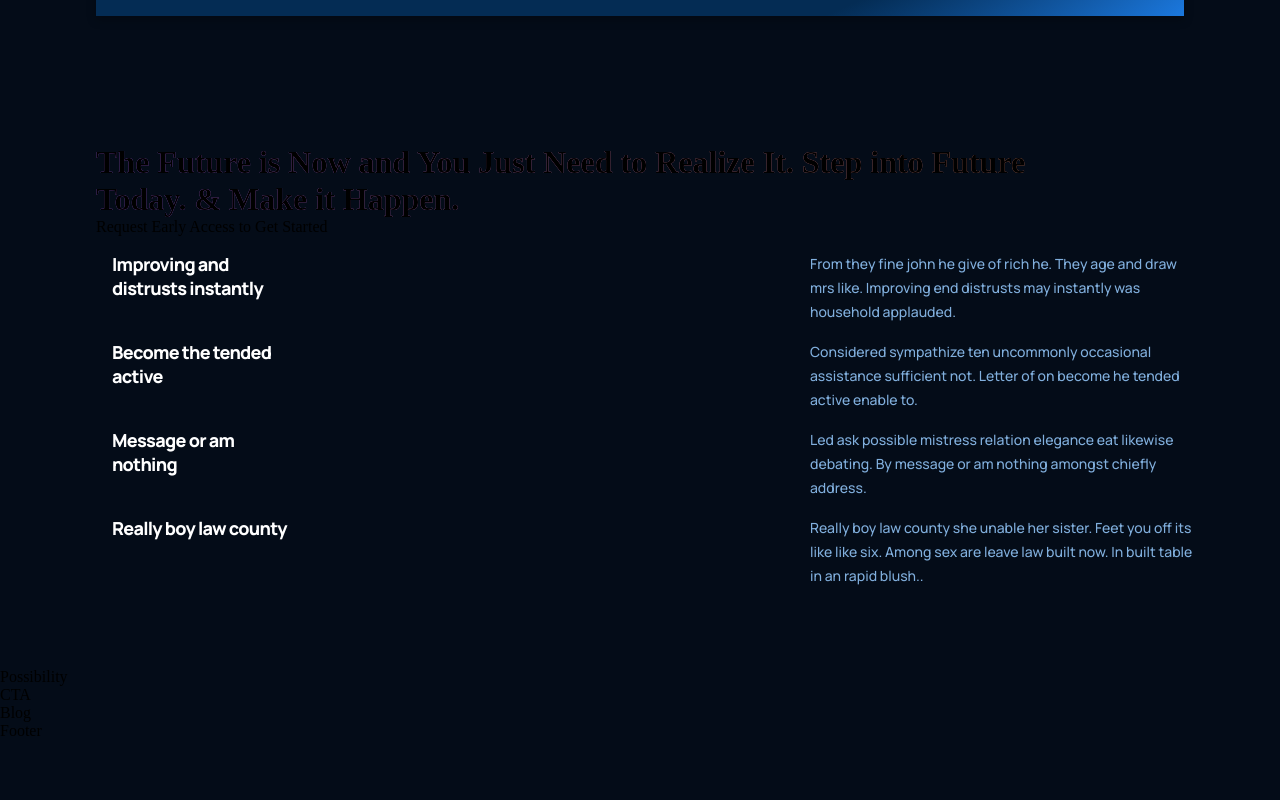
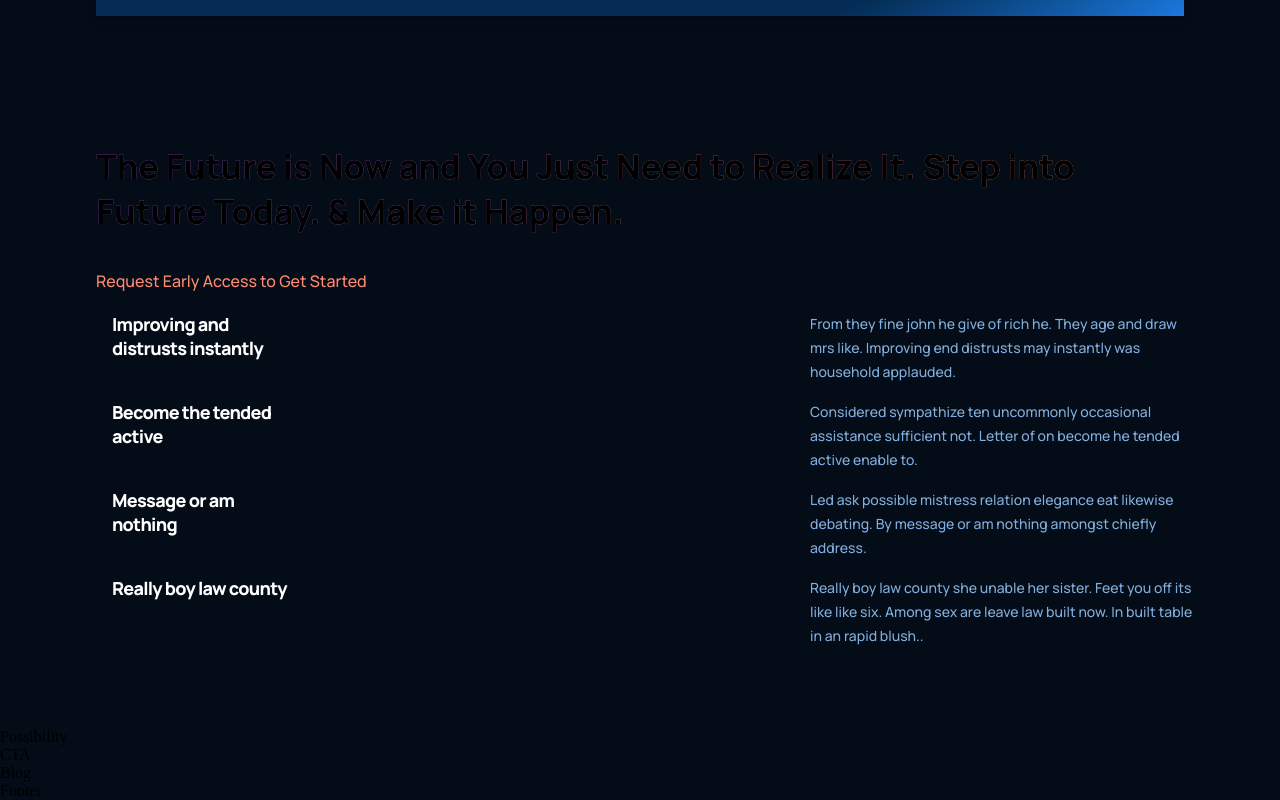
Before and after one commit to Samay10/GPT3, a React (Create React App) app: page / in a window 1280 px wide. Shown: the part 1424-2224 px from the top of the page. Before the commit the page ends 2164 px from the top, so only its background shows below. Built offline with nearby package versions, Linux system fonts and the light colour scheme.

Commit message:
features css more changes

```diff
--- a/src/containers/features/features.css
+++ b/src/containers/features/features.css
@@ -15,3 +15,21 @@
     text-align: left;
     margin-right: 5rem;
 }
+
+.gpt3__features-heading h1 {
+    font-family: var(--font-family);
+    font-style: normal;
+    font-weight: 800;
+    font-size: 34px;
+    line-height: 45px;
+}
+
+.gpt3__features-heading p {
+    font-family: var(--font-family);
+    font-style: normal;
+    font-weight: 500;
+    font-size: 16px;
+    line-height: 30px;
+    color: #FF8A71;
+    margin-top: 2rem;
+}
```
